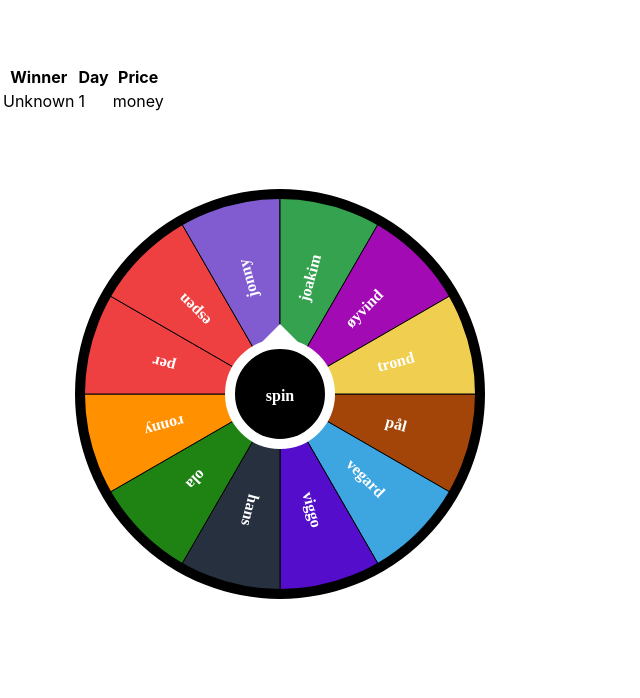
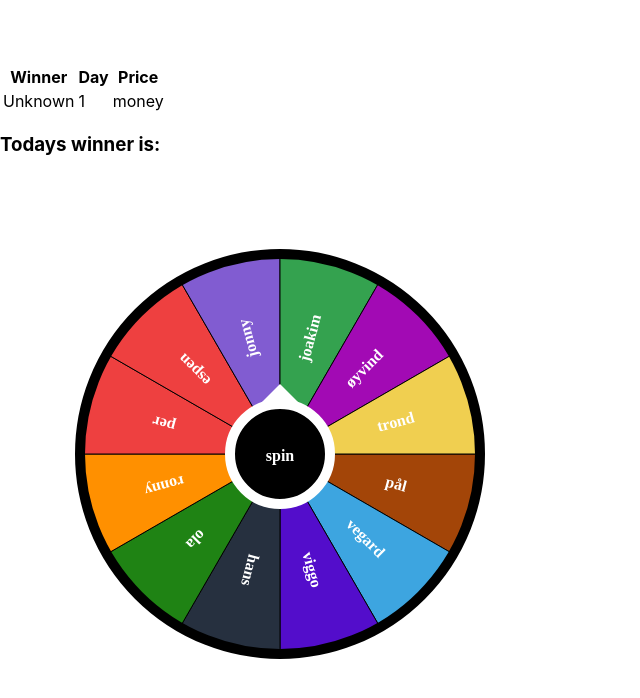
Before and after one commit to MikAoJk/christmas-calendar-draw, a Next.js app: page / in a window 1280 px wide. Shown: the top 698 px of the page, without its empty margins (0-640 px from the left). Built offline with nearby package versions, Linux system fonts and the light colour scheme.

Commit message:
Update WheelOfFortune.tsx

```diff
--- a/src/components/WheelOfFortune/WheelOfFortune.tsx
+++ b/src/components/WheelOfFortune/WheelOfFortune.tsx
@@ -84,9 +84,10 @@ const WheelOfFortune = () => {
     return (
         <div className={styles.main}>
             <PrevWinners/>
+            {!winner && <h3>Todays winner is:</h3>}
+            {winner && <h3>Todays winner is: {winner}🥇</h3>}
             <Wheel participants={shuffleParticipant(participants)}
                    onFinished={winnerHandler}/>
-            {winner && <h3>Todays winner is: {winner}🥇</h3>}
         </div>
     )
 
```
